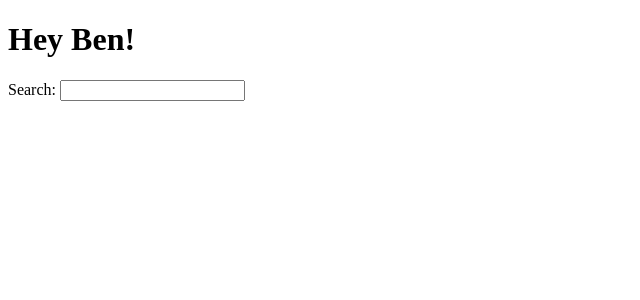
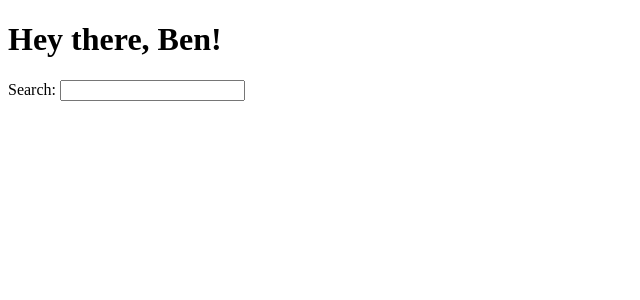
Before and after one commit to NerdyOgre254/glowing-octo-chainsaw, a React (Vite) app in the folder reactlearn/: page / in a window 1280 px wide. Shown: the top 300 px of the page, without its empty margins (0-640 px from the left). Built offline with nearby package versions, Linux system fonts and the light colour scheme.

Commit message:
external function tutorial

```diff
--- a/reactlearn/src/App.jsx
+++ b/reactlearn/src/App.jsx
@@ -1,19 +1,22 @@
 import { useState } from "react";
 import "./App.css";
-
+/*
 const welcome = {
   greeting: "Hey",
   title: "Ben!",
 };
+*/
+
+function getTitle(title) {
+  return title;
+}
 
 function App() {
   // you can do calculations and stuff here
   const title = "React!";
   return (
     <div>
-      <h1>
-        {welcome.greeting} {welcome.title}
-      </h1>
+      <h1>Hey there, {getTitle("Ben!")}</h1>
       <label htmlFor="search">Search: </label>
       <input id="search" type="text" />
     </div>
```
